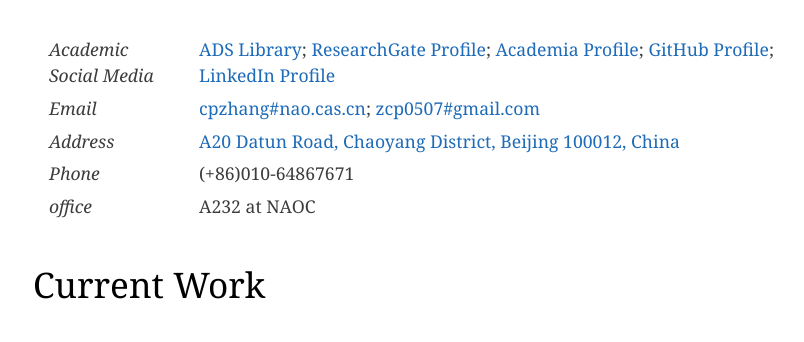
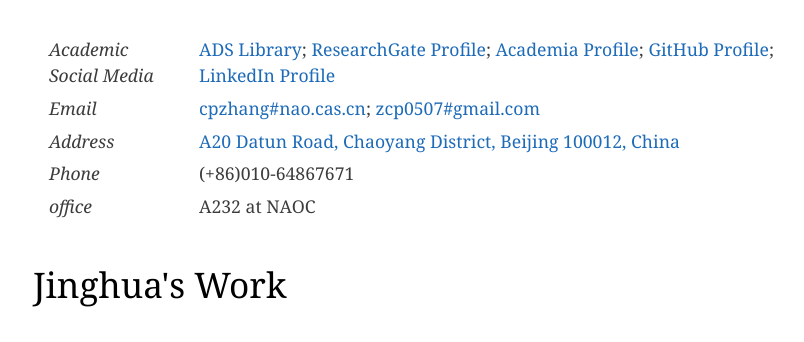
Before and after one commit to zcp521/zcp521.github.io, a Jekyll site: the page built from index.html, in a window 1280 px wide and 900 px high, scrolled down 883 px, cut to the strip 0-342 px from the top of the window. Shown: the whole strip, without its empty margins (191-995 px from the left). Built offline with Jekyll 4.4.1, drawn with Linux system fonts in a browser that asks for light colours; the list of posts is cut into pages by our own code.

Commit message:
Initial commit

```diff
--- a/index.html
+++ b/index.html
@@ -65,7 +65,7 @@ tagline: "Assistant Scientist at National Astronomical Observatories, Chinese Ac
     </tbody>
 </table>
 
-<p style="color: black; font-size: 200%; text-align: left;">Current Work</p>
+<p style="color: black; font-size: 200%; text-align: left;">Jinghua's Work</p>
 
 
 
```
Also changed, not shown: img/telescope.jpg.
